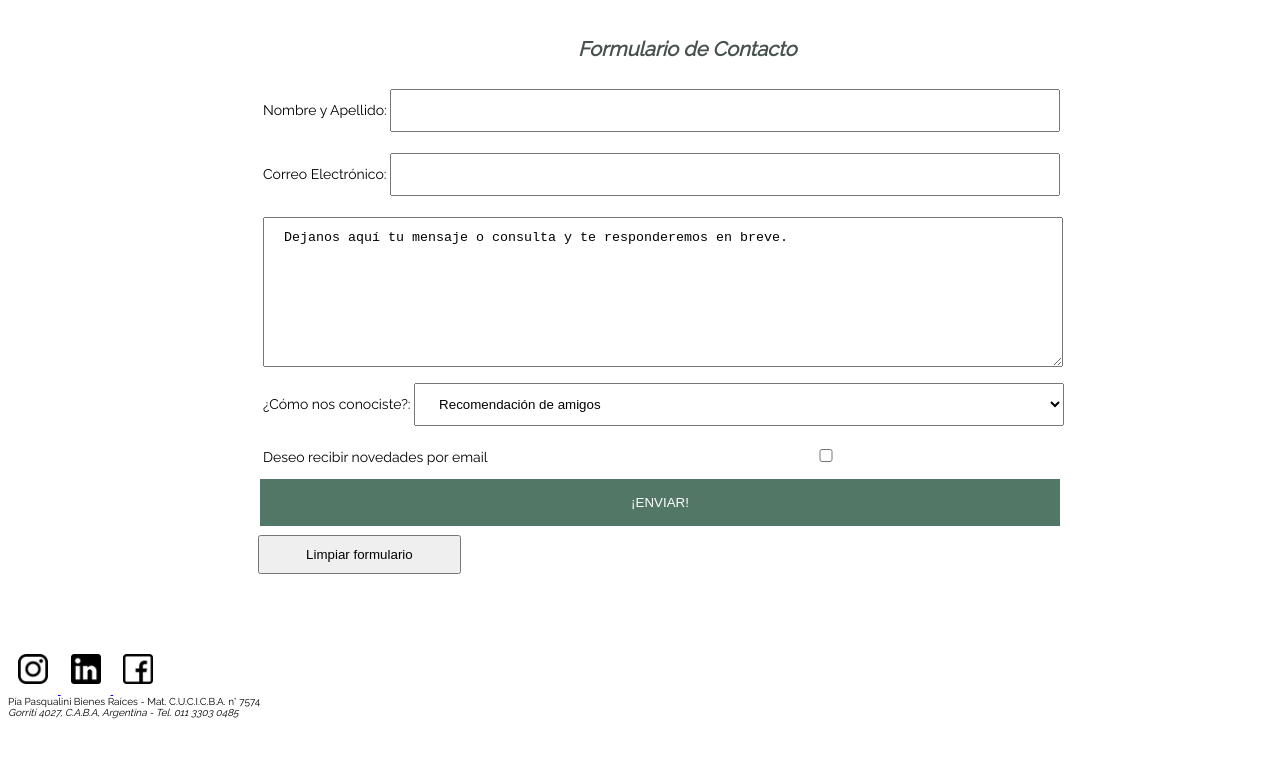
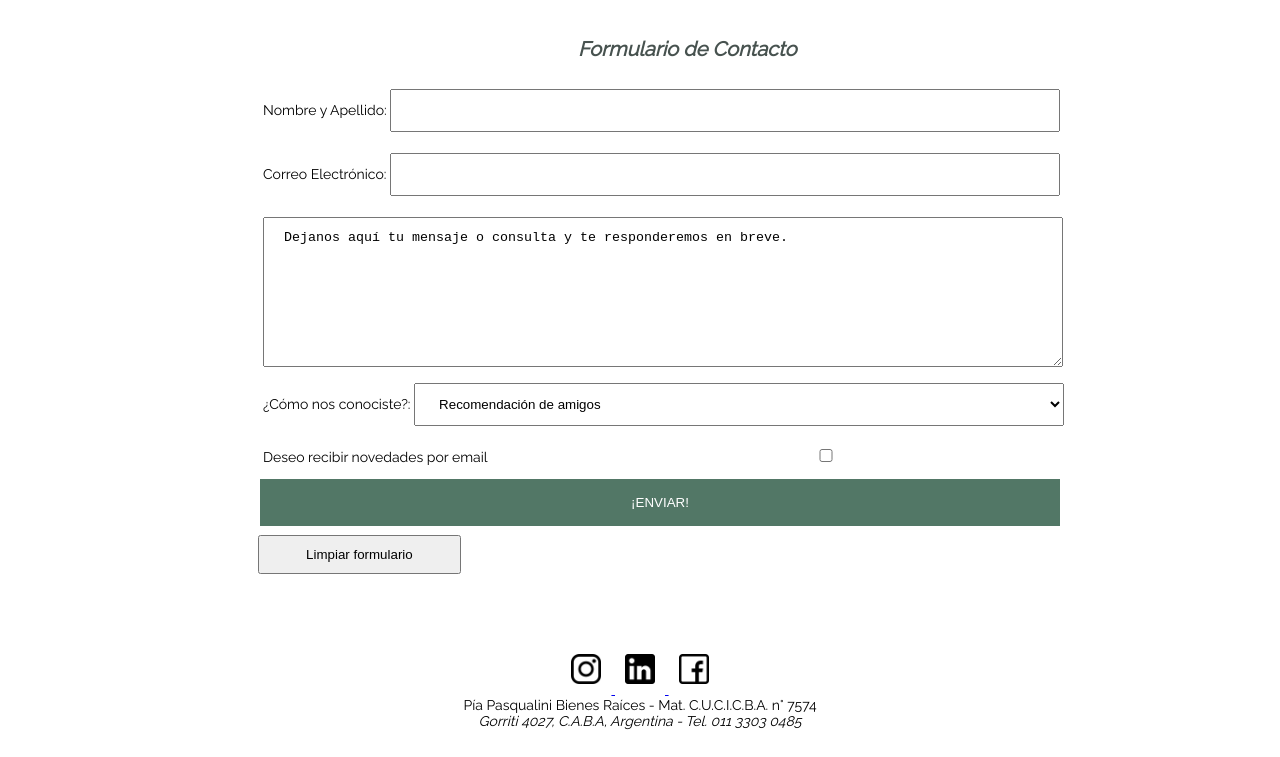
Before and after one commit to piapasqualini/coderhousePASQUALINI, a plain HTML site: page secciones/contacto.html in a window 1280 px wide. Shown: the part 461-1218 px from the top of the page. Before the commit the page ends 1187 px from the top, so only its background shows below. Drawn offline with Linux system fonts and the light colour scheme.

Commit message:
correccion de footer en el resto de las secciones, sigue existiendo overlapping con el wrap de prop destacadas en el index

```diff
--- a/secciones/contacto.html
+++ b/secciones/contacto.html
@@ -93,34 +93,50 @@ Dejanos aquí tu mensaje o consulta y te responderemos en breve.
     </section>
 
     <footer>
+      <div class="contenedorFooter">
       <div class="footer__social">
-        <a href="https://www.instagram.com/ppbienesraices/?hl=es-la" target="_blank">
-          <img src="../imagenes/logotipo-de-instagram.png"
+        <a
+          href="https://www.instagram.com/ppbienesraices/?hl=es-la"
+          target="_blank"
+        >
+          <img
+            src="/imagenes/logotipo-de-instagram.png"
             alt="Instagram"
             width="30"
-            height="30"/>
-          </a>
+            height="30"
+          />
+        </a>
 
-        <a href="https://ar.linkedin.com/company/pia-pasqualini-bienes-raices" target="_blank">
-          <img src="../imagenes/logotipo-de-linkedin.png"
+        <a
+          href="https://ar.linkedin.com/company/pia-pasqualini-bienes-raices"
+          target="_blank"
+        >
+          <img
+            src="/imagenes/logotipo-de-linkedin.png"
             alt="Linkedin"
             width="30"
-            height="30"/>
-          </a>
+            height="30"
+          />
+        </a>
 
-        <a href="https://www.facebook.com/pages/category/Real-Estate/P%C3%ADa-Pasqualini-Bienes-Ra%C3%ADces-111159270399693/"
-          target="_blank">
-          <img src="../imagenes/facebook (1).png"
+        <a
+          href="https://www.facebook.com/pages/category/Real-Estate/P%C3%ADa-Pasqualini-Bienes-Ra%C3%ADces-111159270399693/"
+          target="_blank"
+        >
+          <img
+            src="/imagenes/facebook (1).png"
             alt="Facebook"
             width="30"
-            height="30"/>
-          </a>
+            height="30"
+          />
+        </a>
       </div>
 
       <div class="footer__infoLegal">
-        Pía Pasqualini Bienes Raíces - Mat. C.U.C.I.C.B.A. n° 7574<br>
+        Pía Pasqualini Bienes Raíces - Mat. C.U.C.I.C.B.A. n° 7574 <br>
         <em>Gorriti 4027, C.A.B.A, Argentina - Tel. 011 3303 0485</em>
       </div>
+    </div>
     </footer>
   </div>
 </html>
```
Also changed, not shown: secciones/nosotros.html (+30 -14 lines), secciones/novedades.html (+30 -15 lines), secciones/propiedades.html (+30 -14 lines).
